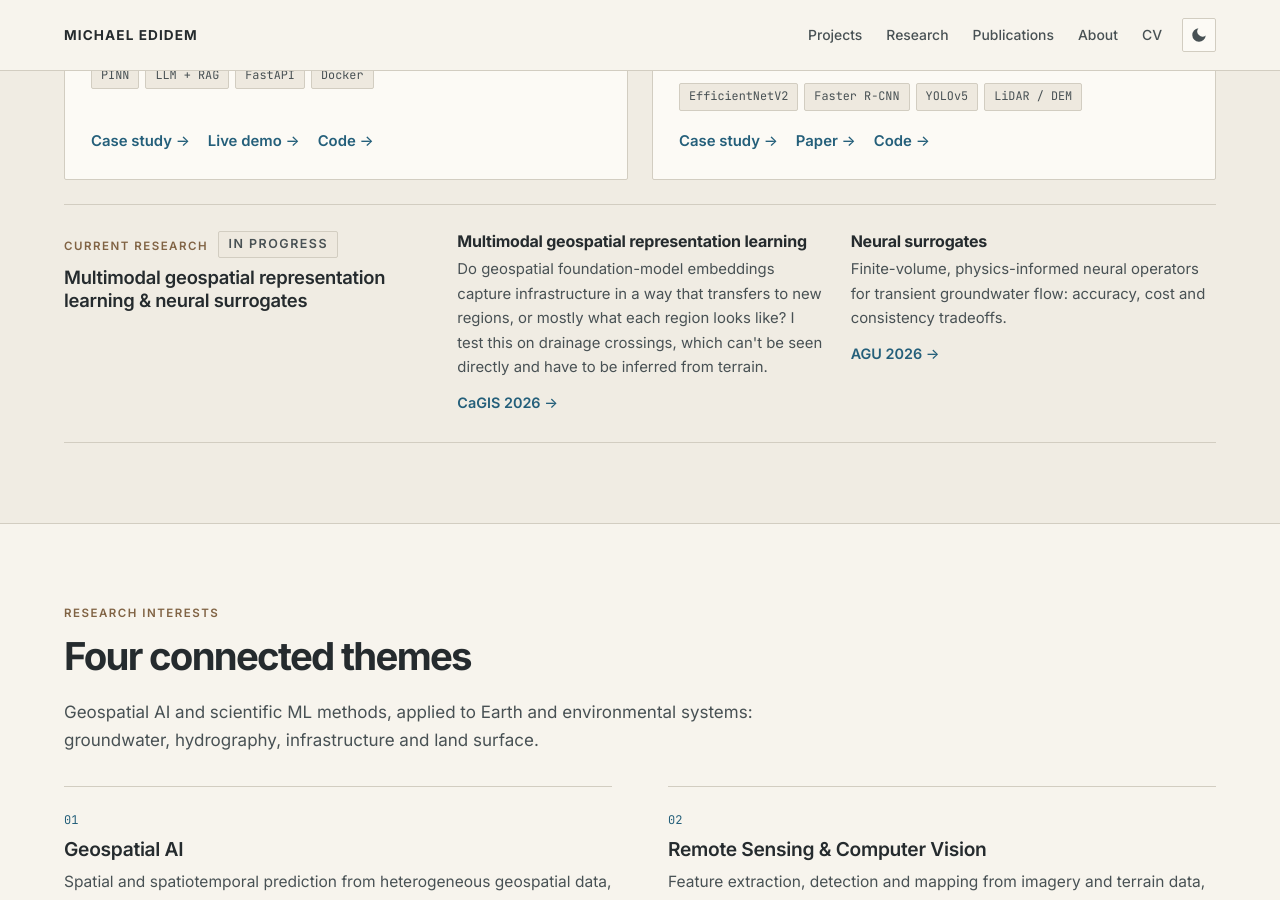
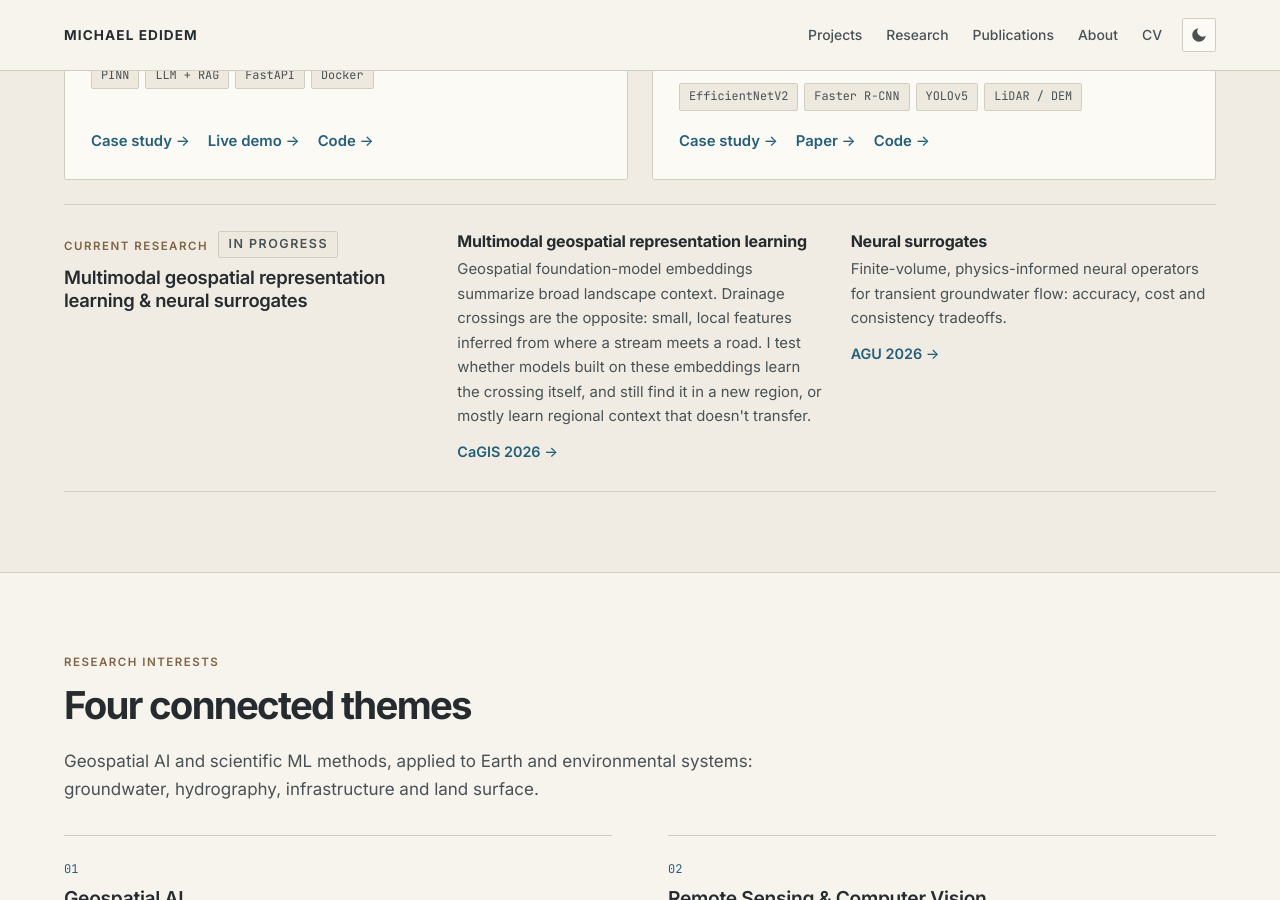
Before and after one commit to mikedidem/medidem, a Jekyll site: the page built from _pages/home.html, in a window 1280 px wide and 900 px high, scrolled down 2422 px. Built offline with Jekyll 4.4.1, drawn with Linux system fonts in a browser that asks for light colours.

Commit message:
Sharpen foundation-model research question: crossing vs regional context

```diff
--- a/_pages/home.html
+++ b/_pages/home.html
@@ -124,7 +124,7 @@ title: ""
       </div>
       <div class="current__item">
         <h4>Multimodal geospatial representation learning</h4>
-        <p>Do geospatial foundation-model embeddings capture infrastructure in a way that transfers to new regions, or mostly what each region looks like? I test this on drainage crossings, which can't be seen directly and have to be inferred from terrain.</p>
+        <p>Geospatial foundation-model embeddings summarize broad landscape context. Drainage crossings are the opposite: small, local features inferred from where a stream meets a road. I test whether models built on these embeddings learn the crossing itself, and still find it in a new region, or mostly learn regional context that doesn't transfer.</p>
         <a href="{{ '/publications/#talks' | relative_url }}">CaGIS 2026 →</a>
       </div>
       <div class="current__item">
```
